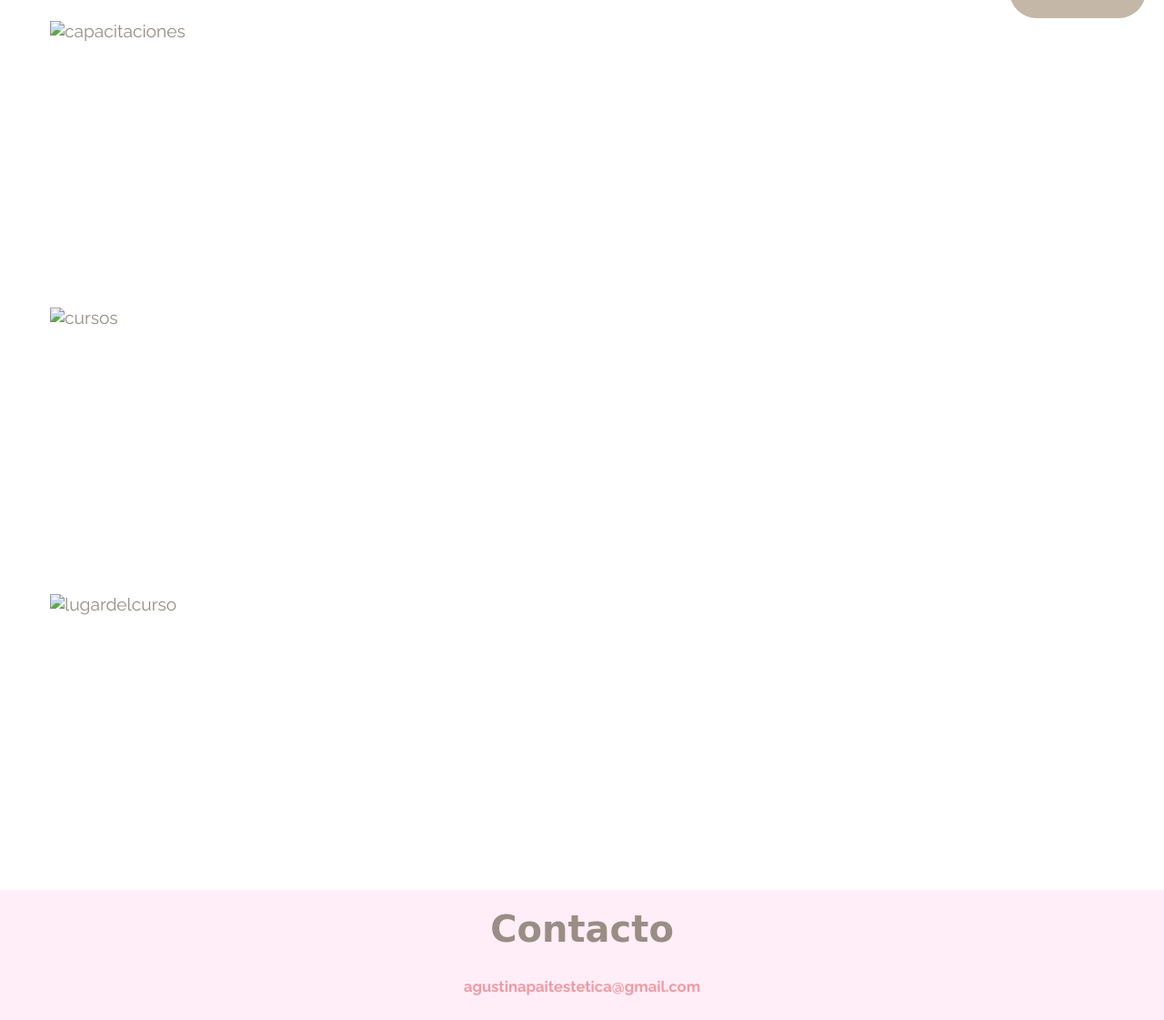
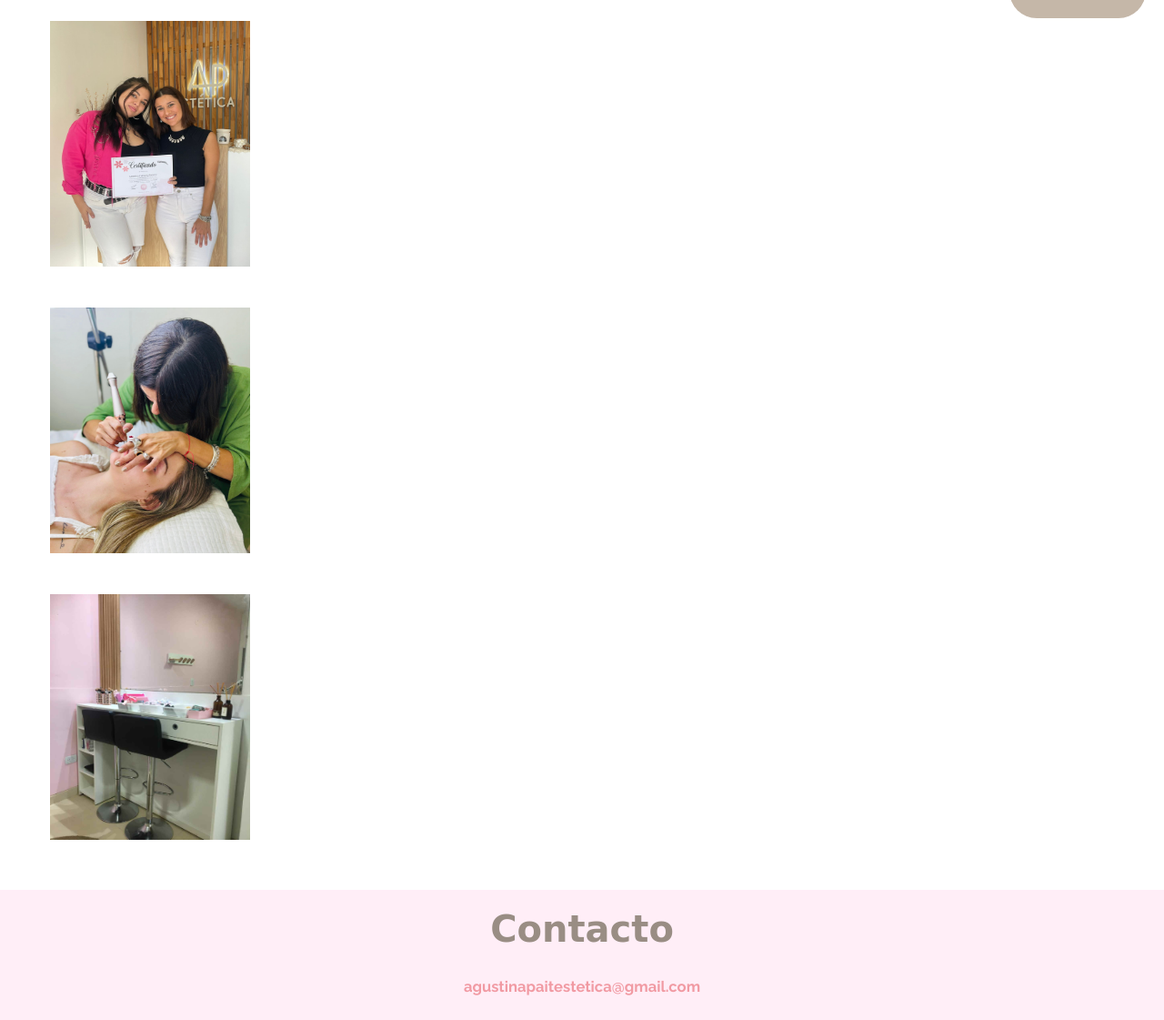
Before and after one commit to aguspait/estetica, a website: page page/capacitaciones.html in a window 1280 px wide. Shown: the part 760-1881 px from the top of the page at 91% size. Drawn offline with nearby package versions, Linux system fonts and the light colour scheme; files that its build step writes are made by us from their sources; the site is published under a folder, as on GitHub Pages, so addresses that start at the root find nothing; a web font is replaced by a local one.

Commit message:
modificacionesfinales

```diff
--- a/page/capacitaciones.html
+++ b/page/capacitaciones.html
@@ -70,9 +70,9 @@
             </div>
 
            <section class="imagcapacitaciones">
-            <img src="/img-estetica/capacitaciones.jpg" alt="capacitaciones" class="imgcapacitaciones">
-            <img src="/img-estetica/miatrabajando.jpg" alt="cursos" class="imgcapacitaciones">
-            <img src="/img-estetica/esteticamaquillaje1.jpg" alt="lugardelcurso"class="imgcapacitaciones">
+            <img src="../img-estetica/capacitaciones.jpg" alt="capacitaciones" class="imgcapacitaciones">
+            <img src="../img-estetica/miatrabajando.jpg" alt="cursos" class="imgcapacitaciones">
+            <img src="../img-estetica/esteticamaquillaje1.jpg" alt="lugardelcurso"class="imgcapacitaciones">
         </section>
 
     </main>
```
